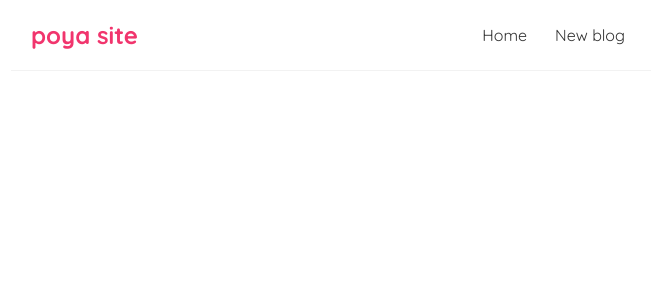
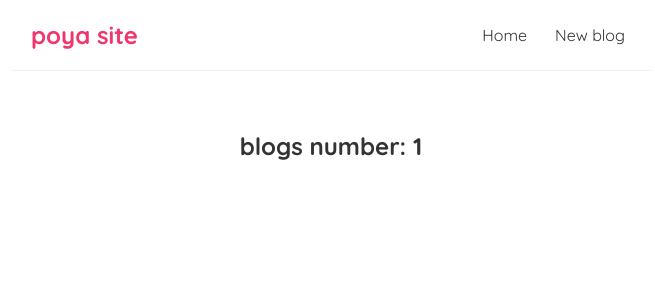
Before and after one commit to zahrasarabi79/reacttest, a React (Create React App) app: page /blog/1 in a window 1280 px wide. Shown: the top 300 px of the page, without its empty margins (309-964 px from the left). Built offline with nearby package versions, Linux system fonts and the light colour scheme.

Commit message:
Route Parameters

```diff
--- a/src/App.js
+++ b/src/App.js
@@ -1,8 +1,10 @@
 import "./App.css";
 import Navbar from "./navbar";
 import Home from "./home";
+import Create from "./Creat";
+import BlogDetailes from "./BlogDetailes";
 import { BrowserRouter as Router, Route, Switch } from "react-router-dom";
-import Create from "./Creat";
+
 function App() {
   return (
     <Router>
@@ -16,6 +18,9 @@ function App() {
             <Route path="/create">
               <Create />
             </Route>
+            <Route path="/blog/:id">
+              <BlogDetailes />
+            </Route>
           </Switch>
         </div>
       </div>
--- /dev/null
+++ b/src/BlogDetailes.js
@@ -0,0 +1,12 @@
+import { useParams } from "react-router-dom";
+
+const BlogDetailes = () => {
+  const { id } = useParams();
+  return (
+    <div className="blog-detailes">
+      <h2>blogs number: {id}</h2>
+    </div>
+  );
+};
+
+export default BlogDetailes;
--- a/src/bloglist.js
+++ b/src/bloglist.js
@@ -1,11 +1,15 @@
+import { Link } from "react-router-dom";
+
 const BlogList = ({ blogs, title }) => {
   return (
     <div className="blog-list">
       <h2>{title}</h2>
       {blogs.map((blog) => (
         <div className="blog-preview" key={blog.id}>
-          <h2>{blog.title}</h2>
-          <p>written by {blog.author}</p>
+          <Link to={`/blog/${blog.id}`}>
+            <h2>{blog.title}</h2>
+            <p>written by {blog.author}</p>
+          </Link>
         </div>
       ))}
     </div>
--- a/src/index.css
+++ b/src/index.css
@@ -47,3 +47,6 @@
   color: #f1356d;
   margin-bottom: 8px;
 }
+.blog-preview a {
+  text-decoration: none;
+}
```
